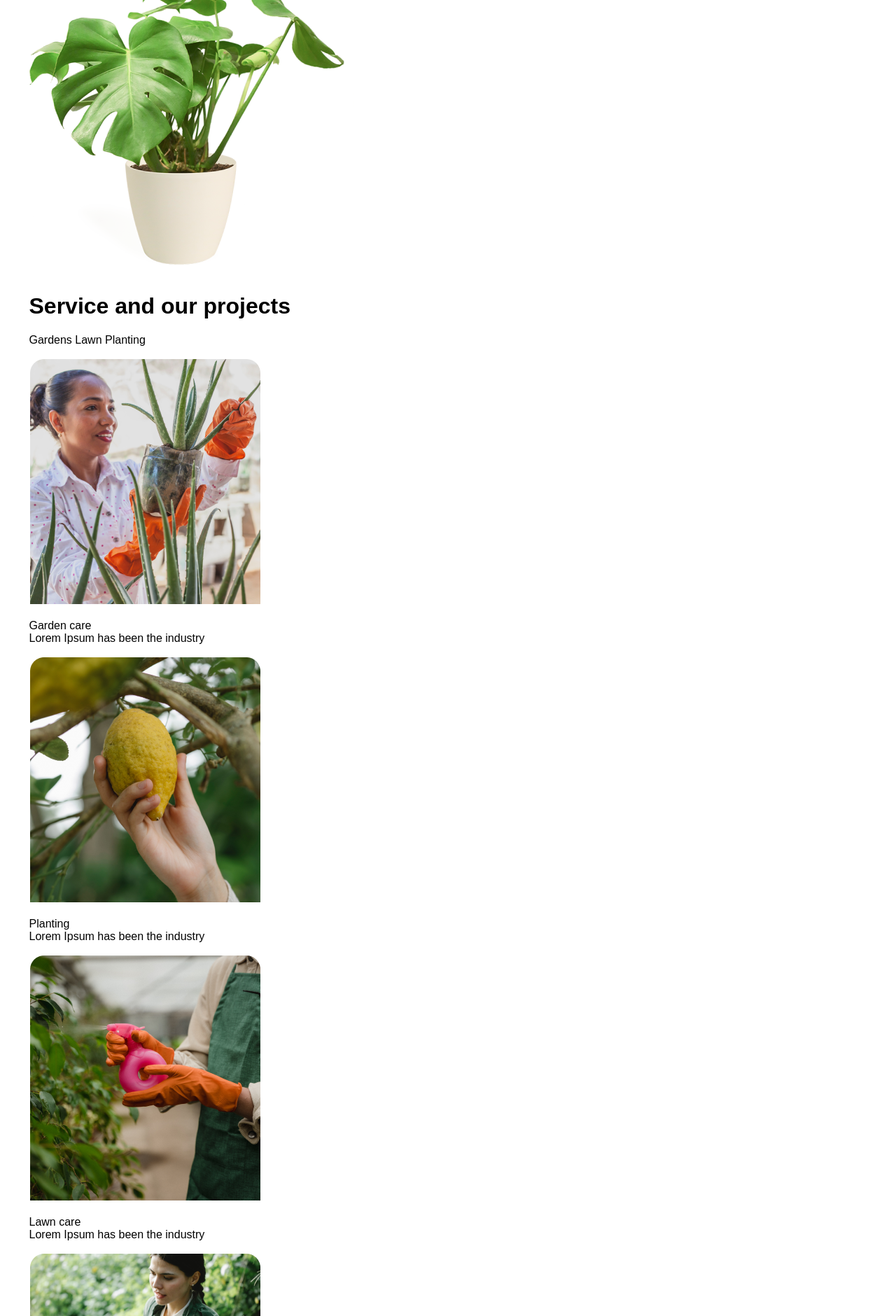
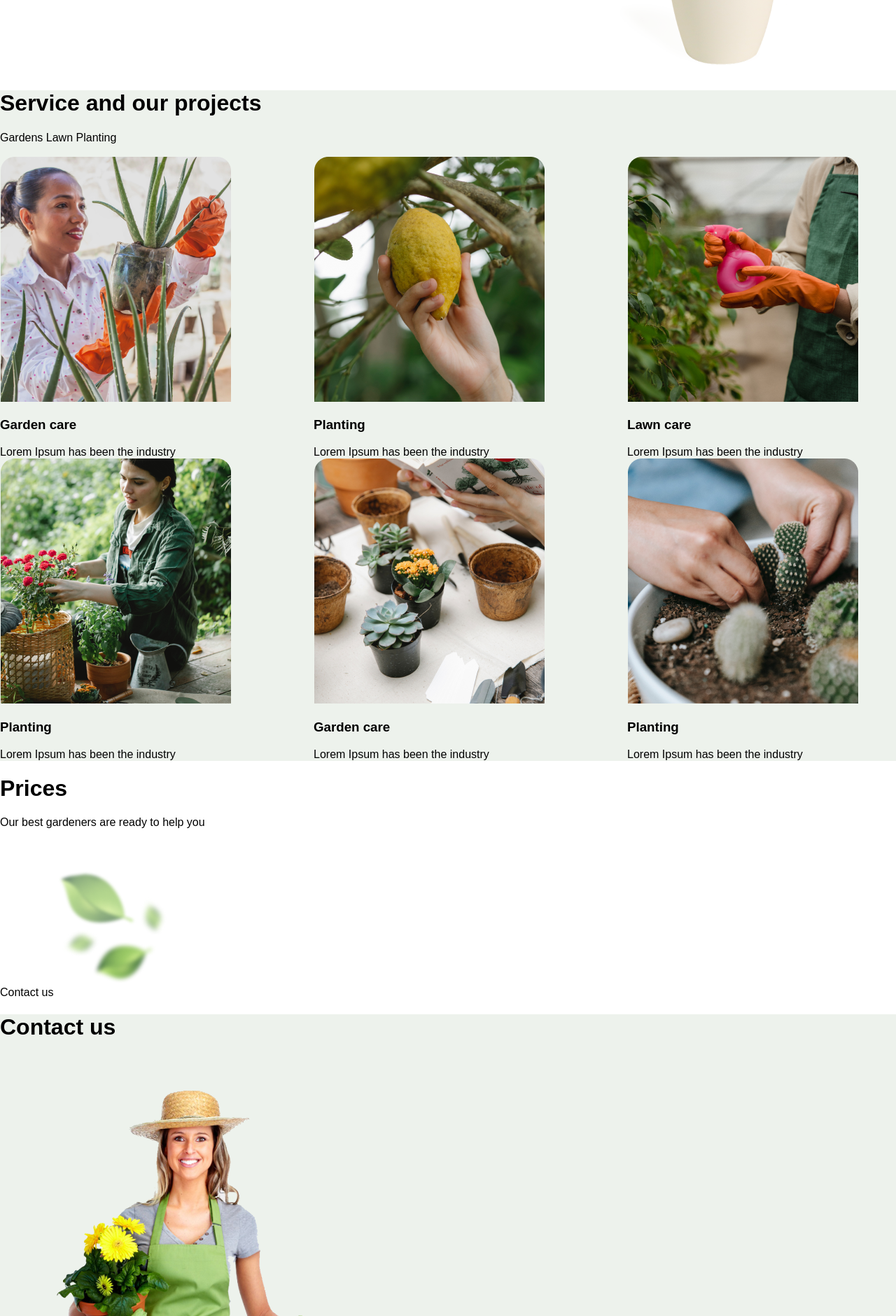
Before and after one commit to wildmakaka/rss-preschool-2022q4, a website: page plants/index.html in a window 1280 px wide. Shown: the part 920-2800 px from the top of the page at 70% size. Drawn offline with Linux system fonts and the light colour scheme.

Commit message:
feat: add columns

```diff
--- a/plants/index.html
+++ b/plants/index.html
@@ -38,21 +38,23 @@
     </header>
     <section class="welcome">
       <div class="wrapper welcome__wrapper">
-        <div class="welcome__content">
         <img
           src="./src/img/welcome/leafs.png"
           class="welcome__image"
           alt="welcome content"
         />
 
+        <div class="promo__buttons">
+          <button class="button button_colored">LEARN MORE</button>
+        </div>
+
+        <div class="welcome__content">
           <h1 class="welcome__title">We grow plants and give you oxygen</h1>
           <p class="welcome__text">
             Lorem Ipsum is simply dummy text of the printing and typesetting
             industry. Lorem Ipsum has been the industry's standard dummy text
             ever since the 1500s.
           </p>
-
-          LEARN MORE
         </div>
       </div>
     </section>
@@ -70,13 +72,13 @@
             only five centuries, but also the leap into electronic typesetting,
             remaining essentially unchanged.
           </p>
+        </div>
 
         <img
           src="./src/img/about/houseplant.png"
           class="about__image"
           alt="about us content"
         />
-        </div>
       </div>
     </section>
 
@@ -88,75 +90,98 @@
 
           <br /><br />
 
+          <div class="layout-3-column strategy-wrapper">
+            <article class="strategy block-shadowed">
               <img
+                class="strategy__image"
                 src="./src/img/services/pic1.png"
-            class="services__image"
-            alt="Project 1"
+                alt="strategy"
               />
-
-          <br /><br />
-          Garden care <br />
-          Lorem Ipsum has been the industry
-
-          <br /><br />
-
+              <div class="strategy__content">
+                <h3 class="strategy__name">Garden care</h3>
+                <div class="strategy__tags tags">
+                  <span class="tag tag_colored"
+                    >Lorem Ipsum has been the industry</span
+                  >
+                </div>
+              </div>
+            </article>
+            <article class="strategy block-shadowed">
               <img
+                class="strategy__image"
                 src="./src/img/services/pic2.png"
-            class="services__image"
-            alt="Project 2"
+                alt="strategy"
               />
-
-          <br /><br />
-          Planting <br />
-          Lorem Ipsum has been the industry
-
-          <br /><br />
-
+              <div class="strategy__content">
+                <h3 class="strategy__name">Planting</h3>
+                <div class="strategy__tags tags">
+                  <span class="tag tag_colored"
+                    >Lorem Ipsum has been the industry</span
+                  >
+                </div>
+              </div>
+            </article>
+            <article class="strategy block-shadowed">
               <img
+                class="strategy__image"
                 src="./src/img/services/pic3.png"
-            class="services__image"
-            alt="Project 3"
+                alt="strategy"
               />
-
-          <br /><br />
-          Lawn care <br />
-          Lorem Ipsum has been the industry
-
-          <br /><br />
-
+              <div class="strategy__content">
+                <h3 class="strategy__name">Lawn care</h3>
+                <div class="strategy__tags tags">
+                  <span class="tag tag_colored"
+                    >Lorem Ipsum has been the industry</span
+                  >
+                </div>
+              </div>
+            </article>
+            <article class="strategy strategy_wide block-shadowed">
               <img
+                class="strategy__image"
                 src="./src/img/services/pic4.png"
-            class="services__image"
-            alt="Project 4"
+                alt="strategy"
               />
-
-          <br /><br />
-          Planting <br />
-          Lorem Ipsum has been the industry
-
-          <br /><br />
-
+              <div class="strategy__content">
+                <h3 class="strategy__name">Planting</h3>
+                <div class="strategy__tags tags">
+                  <span class="tag tag_colored"
+                    >Lorem Ipsum has been the industry</span
+                  >
+                </div>
+              </div>
+            </article>
+            <article class="strategy block-shadowed">
               <img
+                class="strategy__image"
                 src="./src/img/services/pic5.png"
-            class="services__image"
-            alt="Project 5"
+                alt="strategy"
               />
-
-          <br /><br />
-          Garden care <br />
-          Lorem Ipsum has been the industry
-
-          <br /><br />
-
+              <div class="strategy__content">
+                <h3 class="strategy__name">Garden care</h3>
+                <div class="strategy__tags tags">
+                  <span class="tag tag_colored"
+                    >Lorem Ipsum has been the industry</span
+                  >
+                </div>
+              </div>
+            </article>
+            <article class="strategy block-shadowed">
               <img
+                class="strategy__image"
                 src="./src/img/services/pic6.png"
-            class="services__image"
-            alt="Project 6"
+                alt="strategy"
               />
-
-          <br /><br />
-          Planting <br />
-          Lorem Ipsum has been the industry
+              <div class="strategy__content">
+                <h3 class="strategy__name">Planting</h3>
+                <div class="strategy__tags tags">
+                  <span class="tag tag_colored"
+                    >Lorem Ipsum has been the industry</span
+                  >
+                </div>
+              </div>
+            </article>
+          </div>
         </div>
       </div>
     </section>
--- a/plants/src/sass/abstract/_constants.scss
+++ b/plants/src/sass/abstract/_constants.scss
@@ -1,6 +1,8 @@
+$color-background-primary: #edf2ec;
+$color-background-light: #ffffff;
+
 $color-primary: #ff9900;
 $color-additional: #ff7549;
-$color-background: #ffeee1;
 $color-link: #1943ef;
 $color-tag: #f5f5f5;
 $color-text: #544837;
@@ -16,7 +18,7 @@ $color-yellow: #fab005;
 $color-red: #f03e3d;
 $color-blue: #4dadf7;
 
-$content-width: 1197px;
+$content-width: 1440px;
 $tablet-width: 768px;
 $mobile-big-width: 414px;
 $mobile-small-width: 320px;
--- /dev/null
+++ b/plants/src/sass/abstract/_mixins.scss
@@ -0,0 +1,39 @@
+@mixin font($size, $height: $size, $weight: bold, $style: normal) {
+  font-size: $size;
+  font-style: $style;
+  font-weight: $weight;
+  line-height: $height;
+}
+
+@mixin columns($width) {
+  display: flex;
+  flex-wrap: wrap;
+  justify-content: space-between;
+  > * {
+    flex-basis: $width;
+  }
+}
+
+@mixin media-laptop {
+  @media (max-width: $content-width) {
+    @content;
+  }
+}
+
+@mixin media-tablet {
+  @media (max-width: $tablet-width) {
+    @content;
+  }
+}
+
+@mixin media-mobile {
+  @media (max-width: $mobile-big-width) {
+    @content;
+  }
+}
+
+@mixin media-mobilesmall {
+  @media (max-width: $mobile-small-width) {
+    @content;
+  }
+}
--- /dev/null
+++ b/plants/src/sass/components/_about.scss
@@ -0,0 +1,33 @@
+.about {
+  background: $color-background-light;
+}
+
+.about__wrapper {
+  display: flex;
+  justify-content: space-between;
+  align-items: center;
+}
+
+.about__content {
+  padding-right: 65px;
+}
+
+.about__title {
+  margin: 0 0 30px;
+}
+
+.about__buttons {
+  display: flex;
+  align-items: center;
+  > * {
+    margin-right: 44px;
+    &:last-child {
+      margin-right: 0;
+    }
+  }
+}
+
+.about__text {
+  max-width: 487px;
+  margin: 0 0 45px;
+}
--- /dev/null
+++ b/plants/src/sass/components/_contacts.scss
@@ -0,0 +1,3 @@
+.contacts {
+  background: $color-background-primary;
+}
--- /dev/null
+++ b/plants/src/sass/components/_service.scss
@@ -0,0 +1,3 @@
+.service {
+  background: $color-background-primary;
+}
--- /dev/null
+++ b/plants/src/sass/components/_welcome.scss
@@ -0,0 +1,33 @@
+.welcome {
+  background: $color-background-primary;
+}
+
+.welcome__wrapper {
+  display: flex;
+  justify-content: space-between;
+  align-items: center;
+}
+
+.welcome__content {
+  padding-right: 65px;
+}
+
+.welcome__title {
+  margin: 0 0 30px;
+}
+
+.welcome__buttons {
+  display: flex;
+  align-items: center;
+  > * {
+    margin-right: 44px;
+    &:last-child {
+      margin-right: 0;
+    }
+  }
+}
+
+.welcome__text {
+  max-width: 487px;
+  margin: 0 0 45px;
+}
--- /dev/null
+++ b/plants/src/sass/layouts/_columns.scss
@@ -0,0 +1,16 @@
+.layout-4-column {
+  @include columns($width: 21%);
+}
+
+.layout-3-column {
+  @include columns($width: 30%);
+  &:after {
+    content: '';
+    width: 30%;
+    display: block;
+  }
+}
+
+.layout-2-column {
+  @include columns($width: 48%);
+}
--- a/plants/src/sass/layouts/_footer.scss
+++ b/plants/src/sass/layouts/_footer.scss
@@ -1,9 +1,12 @@
 .footer {
+  background: $color-background-light;
   padding: 60px 0 70px;
 }
 
 .footer__wrapper {
   display: flex;
+  align-items: center;
+  justify-content: space-between;
 }
 
 .footer-navigation {
@@ -16,7 +19,6 @@
 }
 
 .footer-navigation__links {
-  @extend %font-add;
   a {
     color: $color-text;
   }
--- a/plants/src/sass/layouts/_header.scss
+++ b/plants/src/sass/layouts/_header.scss
@@ -1,6 +1,5 @@
 .header {
-  background: $color-light;
-  box-shadow: 0px 4px 20px rgba(0, 0, 0, 0.05);
+  background: $color-background-primary;
   padding: 15px 0 17px 0;
 }
 
@@ -14,10 +13,6 @@
   display: flex;
 }
 
-.header__hamburger {
-  margin-right: 37px;
-}
-
 .header__buttons {
   > .button {
     margin-left: 14px;
--- a/plants/src/sass/style.scss
+++ b/plants/src/sass/style.scss
@@ -2,14 +2,19 @@
 
 //Abstract
 @import 'abstract/constants';
+@import 'abstract/mixins';
 
 // Base
 
 //Layouts
 @import 'layouts/wrapper';
+@import 'layouts/columns';
 @import 'layouts/header';
-// @import "layouts/columns";
 @import 'layouts/footer';
 
 // Components
 @import 'components/navigation';
+@import 'components/welcome';
+@import 'components/about';
+@import 'components/service';
+@import 'components/contacts';
```
Also changed, not shown: plants/src/sass/style.css, 1 other file. Lines whose indentation alone changed are shown as unchanged.
